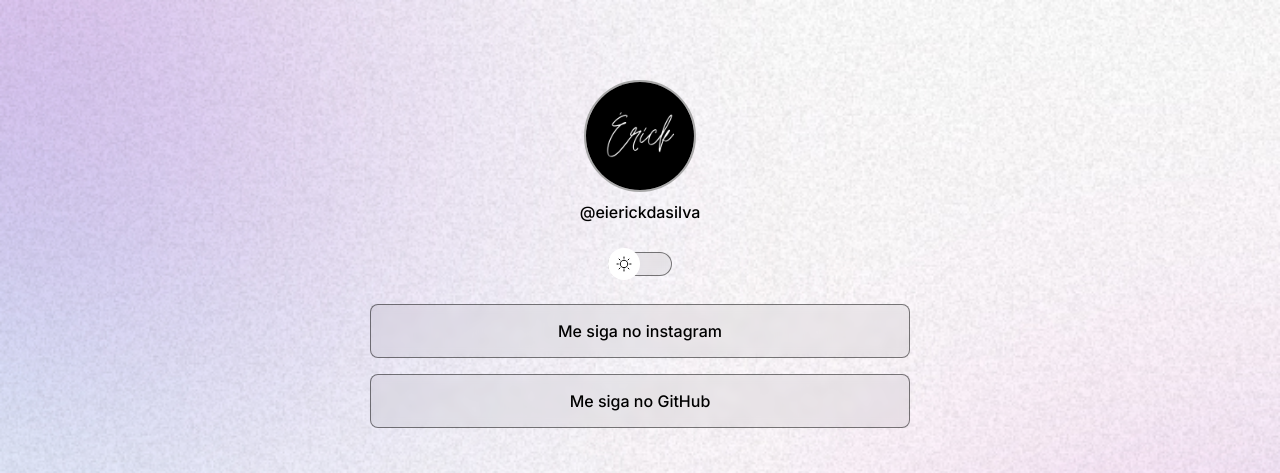
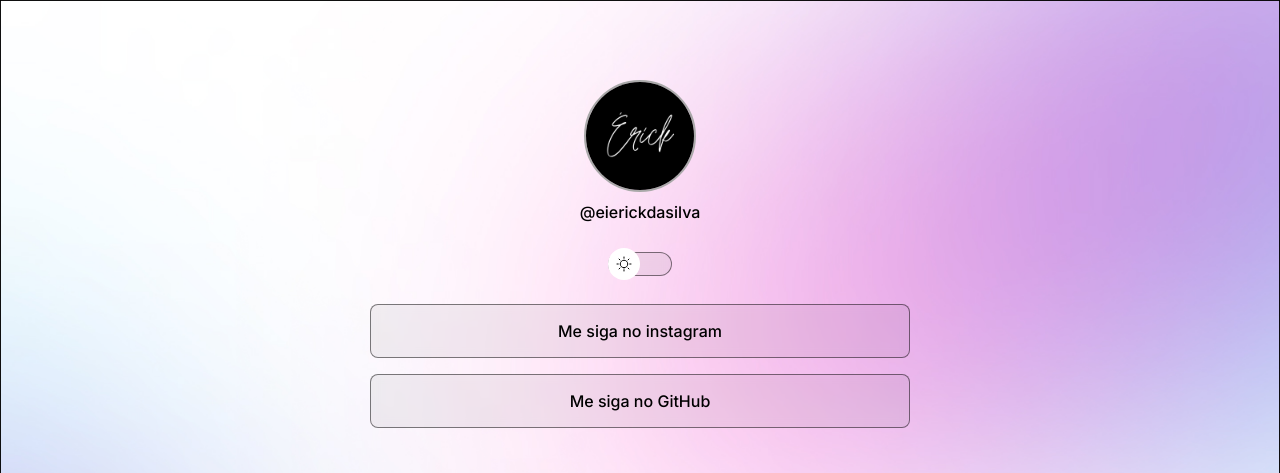
Before and after one commit to eiErick/DevLinks, a plain HTML site: page index.html in a window 1280 px wide. Shown: the top 473 px of the page. Drawn offline with nearby package versions, Linux system fonts and the light colour scheme.

Commit message:
style: alteração na img de fundo para telas > 700px

```diff
--- a/estilos/style.css
+++ b/estilos/style.css
@@ -24,9 +24,9 @@
   --avatar-0: none;
 }
 
-
 body {
   background: var(--bg-url) no-repeat top center/cover;
+  height: 100vh;
 }
 body * {
   font-family: "Inter", sans-serif;
@@ -156,3 +156,12 @@ footer {
     text-align: center;
     font-size: 14px;
 }
+@media (min-width: 700px){
+  :root{
+    --bg-url: url(../imagens/bg-desktop.jpg);
+  }
+
+  .light{
+    --bg-url: url(../imagens/bg-desktop-light.jpg);
+  }
+}
--- a/index.html
+++ b/index.html
@@ -8,6 +8,7 @@
     <meta http-equiv="X-UA-Compatible" content="IE=edge">
     <meta name="viewport" content="width=device-width, initial-scale=1.0">
     <title>DevLinks</title>
+    <link id="favicon" rel="shortcut icon" href="imagens/avatar-light.png" type="image/x-icon">
     <link rel="stylesheet" href="estilos/style.css">
 </head>
 <body>
```
Also changed, not shown: imagens/bg-desktop-light.jpg (added), imagens/bg-desktop.jpg (added).
